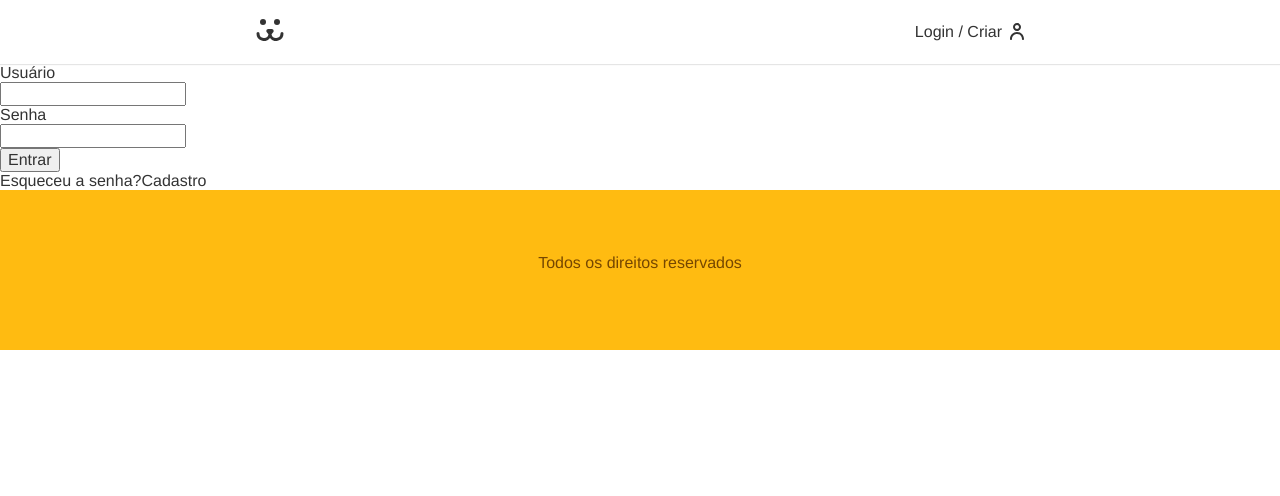
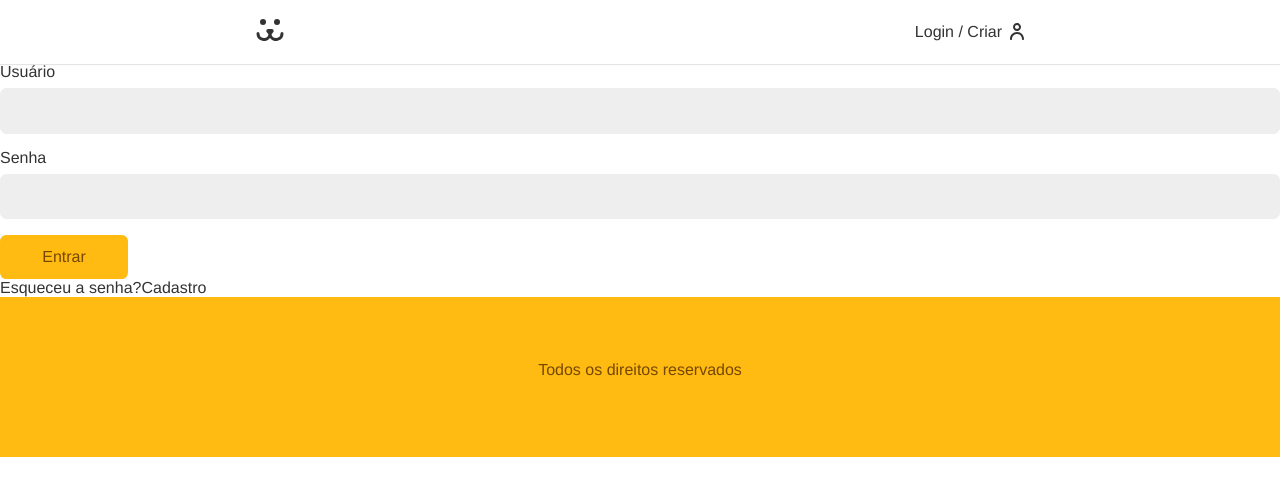
Before and after one commit to guirecordon/projeto_final_02, a React (Create React App) app: page /login in a window 1280 px wide. Shown: the top 496 px of the page. Built offline with nearby package versions, Linux system fonts and the light colour scheme.

Commit message:
Add forms styles

```diff
--- a/src/Components/Forms/Button.js
+++ b/src/Components/Forms/Button.js
@@ -1,8 +1,9 @@
 import React from 'react'
+import styles from './Button.module.css'
 
 const Button = ({children, ...props}) => {
   return (
-    <button {...props}>{children}</button>
+    <button className={styles.button} {...props}>{children}</button>
   )
 }
 
--- /dev/null
+++ b/src/Components/Forms/Button.module.css
@@ -0,0 +1,24 @@
+.button {
+  font-size: 1rem;
+  font-family: var(--type-first);
+  cursor: pointer;
+  border: none;
+  border-radius: 0.4rem;
+  background: #fb1;
+  color: #764701;
+  min-width: 8rem;
+  padding: 0.8rem 1.2rem;
+  box-sizing: border-box;
+  transition: 0.1s;
+}
+
+.button:hover,
+.button:focus {
+  outline: none;
+  box-shadow: 0 0 0 3px #fea, 0 0 0 4px #fb1;
+}
+
+.button:disabled {
+  opacity: 0.5;
+  cursor: wait;
+}
--- a/src/Components/Forms/Input.js
+++ b/src/Components/Forms/Input.js
@@ -1,13 +1,24 @@
-import React from 'react'
+import React from 'react';
+import styles from './Input.module.css';
 
-const Input = ({label, type, name, onChange, error, value, onBlur}) => {
+const Input = ({ label, type, name, value, onChange, error, onBlur }) => {
   return (
-    <div>
-      <label htmlFor={name}>{label}</label>
-      <input id={name} name={name} type={type} onChange={onChange} onBlur={onBlur} value={value} />
-      {error && <p>{error}</p>}
+    <div className={styles.wrapper}>
+      <label htmlFor={name} className={styles.label}>
+        {label}
+      </label>
+      <input
+        id={name}
+        name={name}
+        className={styles.input}
+        type={type}
+        value={value}
+        onChange={onChange}
+        onBlur={onBlur}
+      />
+      {error && <p className={styles.error}>{error}</p>}
     </div>
-  )
-}
+  );
+};
 
-export default Input
+export default Input;
--- /dev/null
+++ b/src/Components/Forms/Input.module.css
@@ -0,0 +1,35 @@
+.wrapper {
+  margin-bottom: 1rem;
+}
+
+.input {
+  border: 1px solid #eee;
+  display: block;
+  width: 100%;
+  font-size: 1rem;
+  padding: 0.8rem;
+  border-radius: 0.4rem;
+  background: #eee;
+  transition: 0.2s;
+}
+
+.input:focus,
+.input:hover {
+  outline: none;
+  border-color: #fb1;
+  background: white;
+  box-shadow: 0 0 0 3px #fea;
+}
+
+.label {
+  display: block;
+  font-size: 1rem;
+  line-height: 1;
+  padding-bottom: 0.5rem;
+}
+
+.error {
+  color: #f31;
+  font-size: 0.875rem;
+  margin-top: 0.25rem;
+}
```
